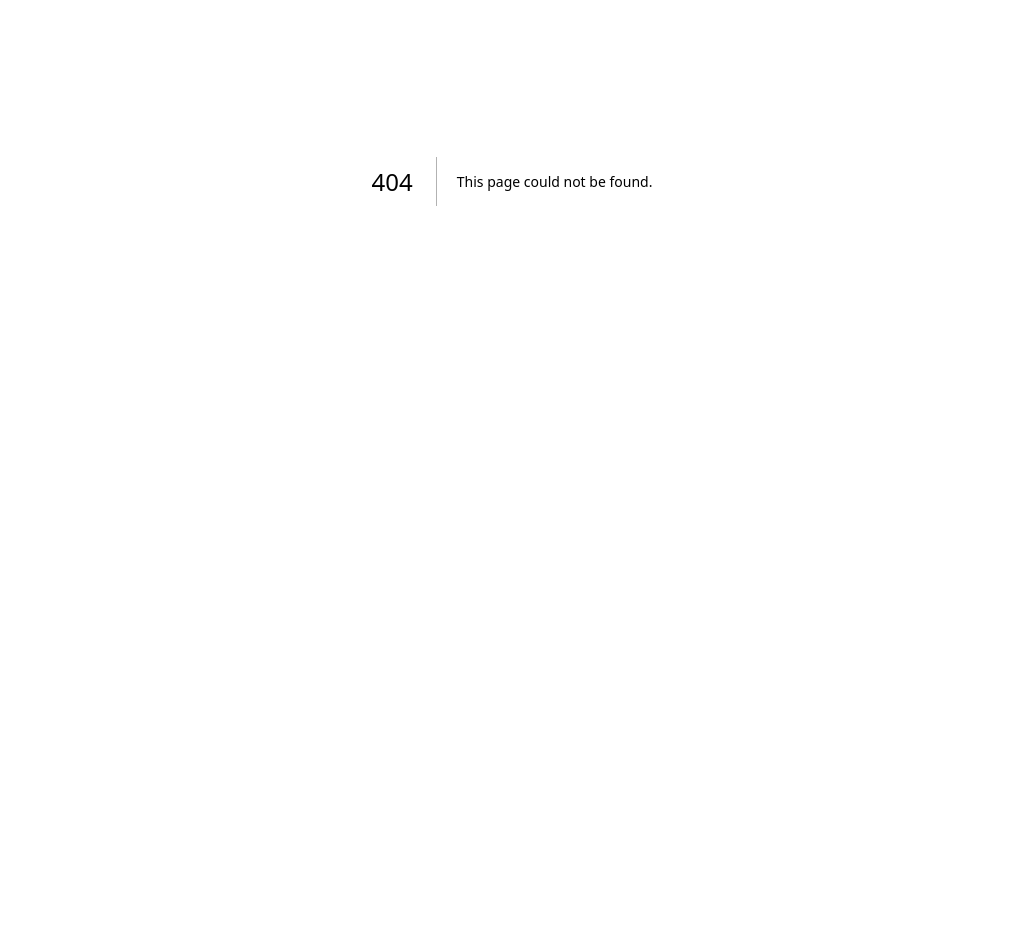
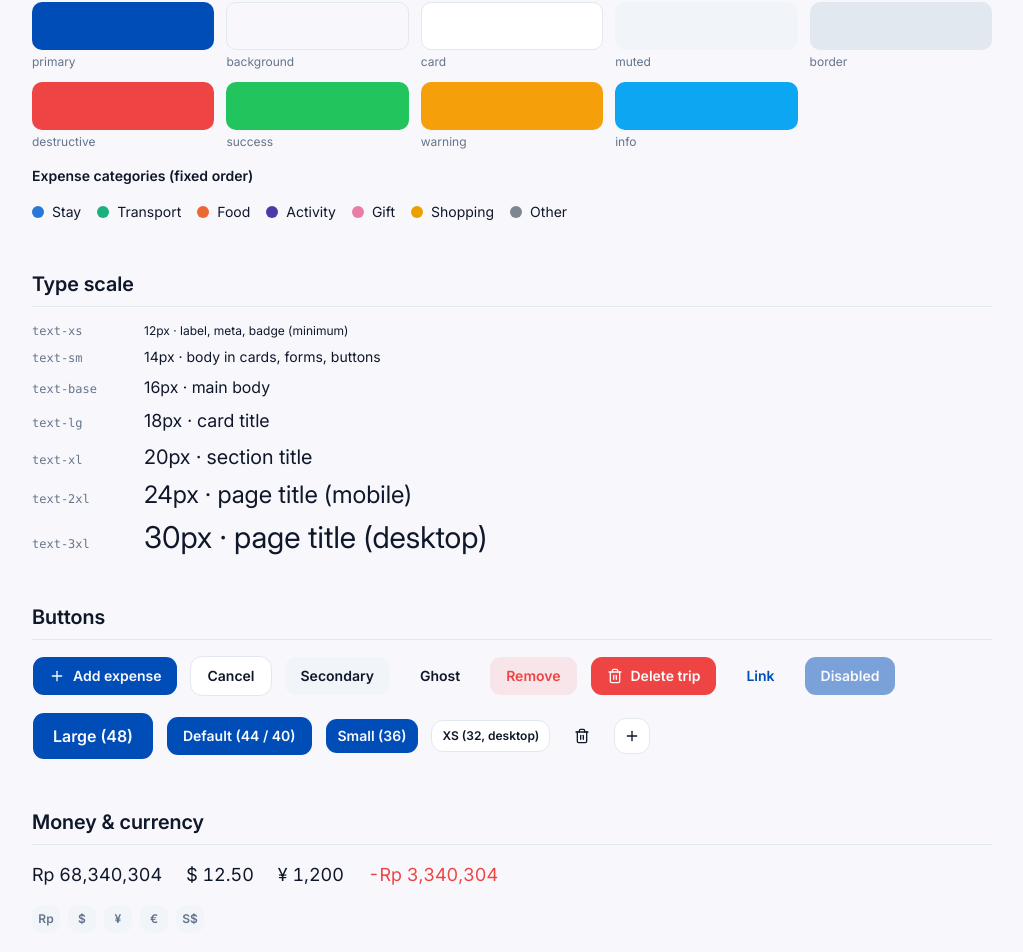
Before and after one commit to jhontea/navisha, a Next.js app in the folder frontend/: page /dev/ui in a window 1280 px wide. Before the commit this address had no page. Shown: the part 219-1171 px from the top of the page, without its empty margins (128-1151 px from the left). Before the commit the page ends 800 px from the top, so only its background shows below. Built offline with nearby package versions, Linux system fonts and the light colour scheme.

Commit message:
feat(dev): /dev/ui component and token catalog (development only)

```diff
--- /dev/null
+++ b/frontend/src/app/dev/ui/UiCatalog.tsx
@@ -0,0 +1,211 @@
+"use client"
+
+import { useState, type ReactNode } from "react"
+import { CalendarDays, Plane, Plus, Trash2, Wallet } from "lucide-react"
+
+import { Button } from "@/components/ui/button"
+import { Badge } from "@/components/ui/badge"
+import { Card, CardContent, CardHeader, CardTitle } from "@/components/ui/card"
+import { Input } from "@/components/ui/input"
+import { Skeleton } from "@/components/ui/skeleton"
+import { EmptyState } from "@/components/EmptyState"
+import { IconButton } from "@/components/IconButton"
+import { MoneyText } from "@/components/MoneyText"
+import { ResponsiveSheet } from "@/components/ResponsiveSheet"
+import { StatTile } from "@/components/StatTile"
+import { UserAvatar } from "@/components/UserAvatar"
+import { CurrencyBadge } from "@/features/currency/components/CurrencyBadge"
+import { CATEGORY_COLORS, CATEGORY_ORDER } from "@/features/expense/categoryColors"
+
+function Section({ title, children }: { title: string; children: ReactNode }) {
+  return (
+    <section className="space-y-4">
+      <h2 className="border-b pb-2 text-xl font-semibold text-foreground">{title}</h2>
+      {children}
+    </section>
+  )
+}
+
+const COLORS = [
+  ["primary", "bg-primary"],
+  ["background", "bg-background border"],
+  ["card", "bg-card border"],
+  ["muted", "bg-muted"],
+  ["border", "bg-border"],
+  ["destructive", "bg-destructive"],
+  ["success", "bg-success"],
+  ["warning", "bg-warning"],
+  ["info", "bg-info"],
+] as const
+
+const TYPE = [
+  ["text-xs", "12px · label, meta, badge (minimum)"],
+  ["text-sm", "14px · body in cards, forms, buttons"],
+  ["text-base", "16px · main body"],
+  ["text-lg", "18px · card title"],
+  ["text-xl", "20px · section title"],
+  ["text-2xl", "24px · page title (mobile)"],
+  ["text-3xl", "30px · page title (desktop)"],
+] as const
+
+export function UiCatalog() {
+  const [sheetOpen, setSheetOpen] = useState(false)
+
+  return (
+    <main className="mx-auto max-w-5xl space-y-12 px-4 py-10 md:px-8">
+      <header>
+        <p className="text-sm text-muted-foreground">Development only</p>
+        <h1 className="font-display text-3xl font-semibold">UI catalog</h1>
+        <p className="mt-1 text-sm text-muted-foreground">
+          Tokens and components from docs/DESIGN_SYSTEM.md.
+        </p>
+      </header>
+
+      <Section title="Colors">
+        <div className="grid grid-cols-3 gap-3 sm:grid-cols-5">
+          {COLORS.map(([name, cls]) => (
+            <div key={name} className="space-y-1">
+              <div className={`h-12 rounded-md ${cls}`} />
+              <p className="text-xs text-muted-foreground">{name}</p>
+            </div>
+          ))}
+        </div>
+        <p className="text-sm font-semibold">Expense categories (fixed order)</p>
+        <div className="flex flex-wrap gap-4">
+          {CATEGORY_ORDER.map((c) => {
+            const cfg = CATEGORY_COLORS[c]
+            return (
+              <span key={c} className="inline-flex items-center gap-2 text-sm text-foreground">
+                <span className={`h-3 w-3 rounded-full ${cfg.bar}`} aria-hidden="true" />
+                {cfg.label}
+              </span>
+            )
+          })}
+        </div>
+      </Section>
+
+      <Section title="Type scale">
+        <div className="space-y-2">
+          {TYPE.map(([cls, desc]) => (
+            <div key={cls} className="flex items-baseline gap-4">
+              <code className="w-24 shrink-0 text-xs text-muted-foreground">{cls}</code>
+              <span className={`${cls} text-foreground`}>{desc}</span>
+            </div>
+          ))}
+        </div>
+      </Section>
+
+      <Section title="Buttons">
+        <div className="flex flex-wrap items-center gap-3">
+          <Button><Plus />Add expense</Button>
+          <Button variant="outline">Cancel</Button>
+          <Button variant="secondary">Secondary</Button>
+          <Button variant="ghost">Ghost</Button>
+          <Button variant="destructive">Remove</Button>
+          <Button variant="danger"><Trash2 />Delete trip</Button>
+          <Button variant="link">Link</Button>
+          <Button disabled>Disabled</Button>
+        </div>
+        <div className="flex flex-wrap items-center gap-3">
+          <Button size="lg">Large (48)</Button>
+          <Button>Default (44 / 40)</Button>
+          <Button size="sm">Small (36)</Button>
+          <Button size="xs" variant="outline">XS (32, desktop)</Button>
+          <IconButton label="Delete" icon={<Trash2 />} />
+          <IconButton label="Add" icon={<Plus />} variant="outline" size="sm" />
+        </div>
+      </Section>
+
+      <Section title="Money & currency">
+        <div className="flex flex-wrap items-center gap-6 text-lg">
+          <MoneyText amount={68340303.69} currency="IDR" />
+          <MoneyText amount={12.5} currency="USD" />
+          <MoneyText amount={1200} currency="JPY" />
+          <MoneyText amount={-3340303.69} currency="IDR" className="text-destructive" />
+        </div>
+        <div className="flex gap-2">
+          {["IDR", "USD", "JPY", "EUR", "SGD"].map((c) => (
+            <CurrencyBadge key={c} code={c} className="bg-muted" />
+          ))}
+        </div>
+      </Section>
+
+      <Section title="Stat tiles">
+        <div className="grid grid-cols-2 gap-3 md:grid-cols-4">
+          <StatTile label="Spent" icon={Wallet} value={<MoneyText amount={68340304} currency="IDR" />} hint="of Rp 65,000,000" tone="danger" />
+          <StatTile label="Days" icon={CalendarDays} value="10" hint="9 nights" />
+          <StatTile label="Transport" icon={Plane} value="5" />
+          <StatTile label="Activities" value="61" />
+        </div>
+      </Section>
+
+      <Section title="Cards & badges">
+        <div className="grid gap-4 md:grid-cols-2">
+          <Card>
+            <CardHeader><CardTitle>Card</CardTitle></CardHeader>
+            <CardContent className="text-sm text-muted-foreground">bg-card, hairline ring, no gradient.</CardContent>
+          </Card>
+          <div className="rounded-xl border bg-card p-4 shadow-card text-sm">
+            <p className="font-semibold">shadow-card</p>
+            <p className="text-muted-foreground">Border or shadow, not both plus a gradient.</p>
+          </div>
+        </div>
+        <div className="flex flex-wrap gap-2">
+          <Badge>Default</Badge>
+          <Badge variant="secondary">Secondary</Badge>
+          <Badge variant="outline">Outline</Badge>
+          <Badge variant="destructive">Over budget</Badge>
+        </div>
+      </Section>
+
+      <Section title="Form controls">
+        <div className="grid max-w-md gap-3">
+          <Input placeholder="e.g. Tokyo, Japan" />
+          <Input placeholder="Disabled" disabled />
+        </div>
+      </Section>
+
+      <Section title="Avatars">
+        <div className="flex items-center gap-3">
+          <UserAvatar name="Ahmad" className="h-10 w-10" textClassName="text-base" />
+          <UserAvatar name="Navisha" src="https://invalid.example/avatar.png" className="h-10 w-10" textClassName="text-base" />
+          <p className="text-sm text-muted-foreground">Initial fallback (no photo / broken photo)</p>
+        </div>
+      </Section>
+
+      <Section title="Empty, loading, sheet">
+        <div className="grid gap-4 md:grid-cols-2">
+          <EmptyState
+            icon={Plane}
+            size="sm"
+            title="No transport yet"
+            description="Add flights, trains, buses, or transfers to see them in your itinerary."
+            className="rounded-xl border border-dashed"
+            action={<Button size="sm"><Plus />Add transport</Button>}
+          />
+          <div className="space-y-3 rounded-xl border p-4">
+            <Skeleton className="h-4 w-1/2" />
+            <Skeleton className="h-4 w-3/4" />
+            <Skeleton className="h-24 w-full" />
+          </div>
+        </div>
+        <Button variant="outline" onClick={() => setSheetOpen(true)}>Open responsive sheet</Button>
+        <ResponsiveSheet
+          open={sheetOpen}
+          onOpenChange={setSheetOpen}
+          title="Add expense"
+          description="Bottom sheet on phones, dialog from sm up."
+        >
+          <div className="grid gap-3">
+            <Input placeholder="Title" />
+            <Input placeholder="Amount" inputMode="decimal" />
+            <div className="flex justify-end gap-2">
+              <Button variant="outline" onClick={() => setSheetOpen(false)}>Cancel</Button>
+              <Button onClick={() => setSheetOpen(false)}>Add expense</Button>
+            </div>
+          </div>
+        </ResponsiveSheet>
+      </Section>
+    </main>
+  )
+}
--- /dev/null
+++ b/frontend/src/app/dev/ui/page.tsx
@@ -0,0 +1,14 @@
+import { notFound } from "next/navigation"
+
+import { UiCatalog } from "./UiCatalog"
+
+export const metadata = { title: "UI catalog · Navisha (dev)" }
+
+/**
+ * Component and token catalog for checking design consistency without
+ * opening every page (docs/DESIGN_SYSTEM.md). Development only.
+ */
+export default function DevUiPage() {
+  if (process.env.NODE_ENV === "production") notFound()
+  return <UiCatalog />
+}
```
Also changed, not shown: 1 other file (tests, documents, lock files or other folders).
